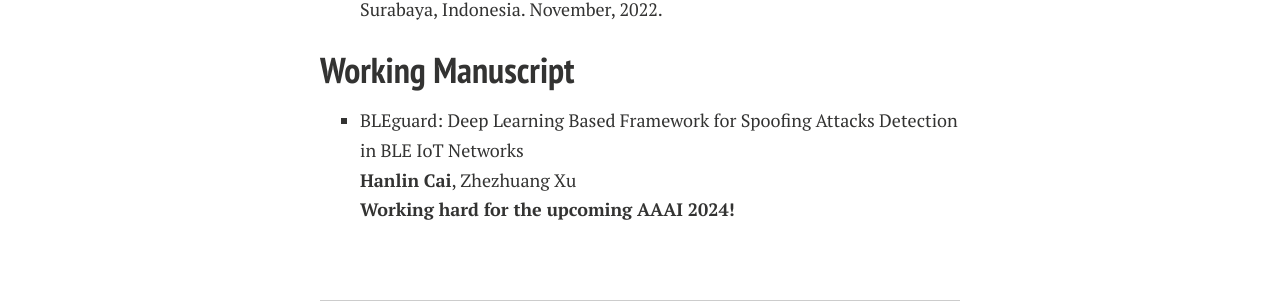
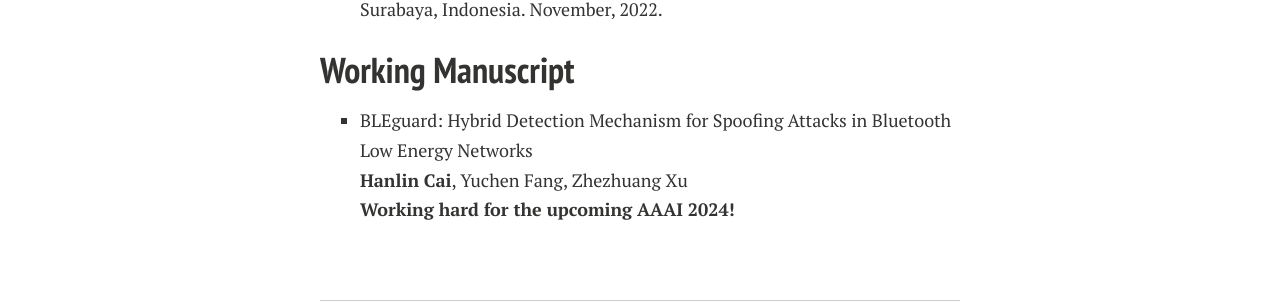
Before and after one commit to GuangLun2000/GuangLun2000.github.io, a Jekyll site: the page built from publications.md, in a window 1280 px wide. Shown: the part 616-919 px from the top of the page. Built offline with Jekyll 4.4.1, drawn with Linux system fonts in a browser that asks for light colours; nearby versions of some CDN libraries; comment, search, counter and statistics services are not loaded; a style sheet for code colours, icons or effects is not loaded.

Commit message:
Update publications.md

```diff
--- a/publications.md
+++ b/publications.md
@@ -16,7 +16,7 @@
 
 ## Working Manuscript
 
-- BLEguard: Deep Learning Based Framework for Spoofing Attacks Detection in BLE IoT Networks<br>**Hanlin Cai**, Zhezhuang Xu<br>**Working hard for the upcoming AAAI 2024!**
+- BLEguard: Hybrid Detection Mechanism for Spoofing Attacks in Bluetooth Low Energy Networks<br>**Hanlin Cai**, Yuchen Fang, Zhezhuang Xu<br>**Working hard for the upcoming AAAI 2024!**
 
 <br>
 
```
